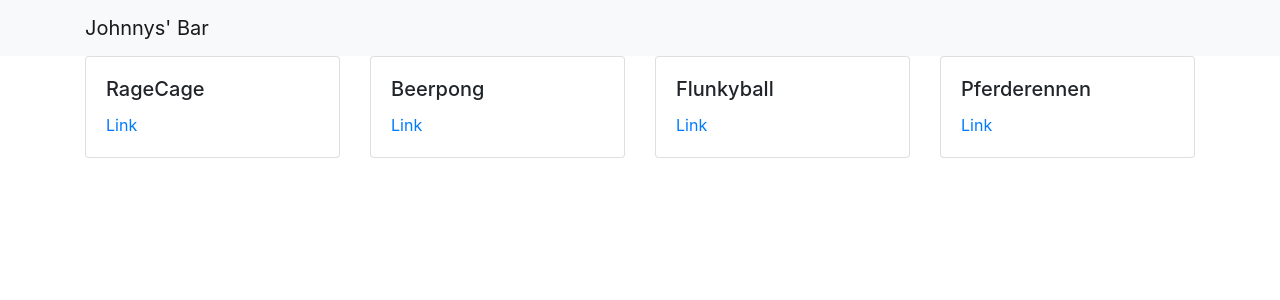
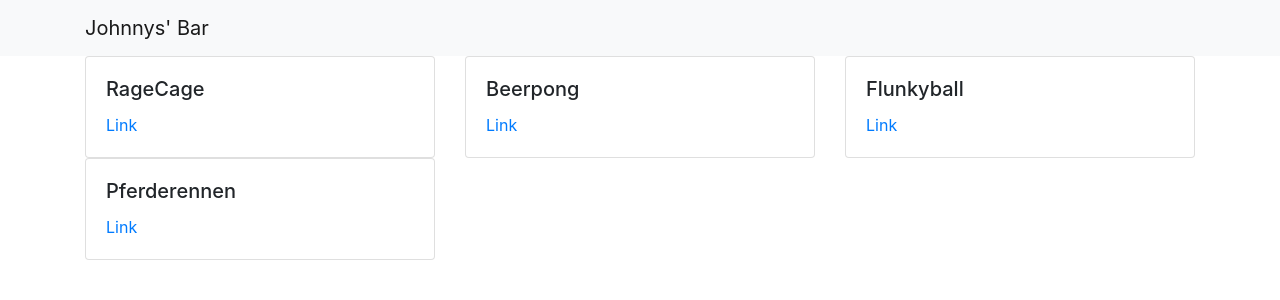
Before and after one commit to luxterful/johnnysbar_web, a Next.js app: page / in a window 1280 px wide. Shown: the top 300 px of the page. Built offline with nearby package versions, Linux system fonts and the light colour scheme.

Commit message:
change row layout

```diff
--- a/pages/index.jsx
+++ b/pages/index.jsx
@@ -5,7 +5,7 @@ const index = ({ router }) => {
   return (
     <Row>
       {games.map((game, index) => (
-        <Col>
+        <Col md={4}>
           <Card key={index}>
             <Card.Body>
               <Card.Title>{game.meta.title}</Card.Title>
```
